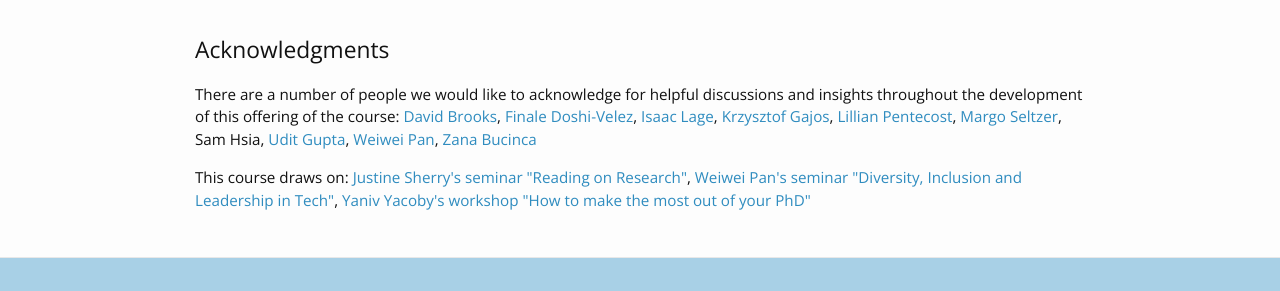
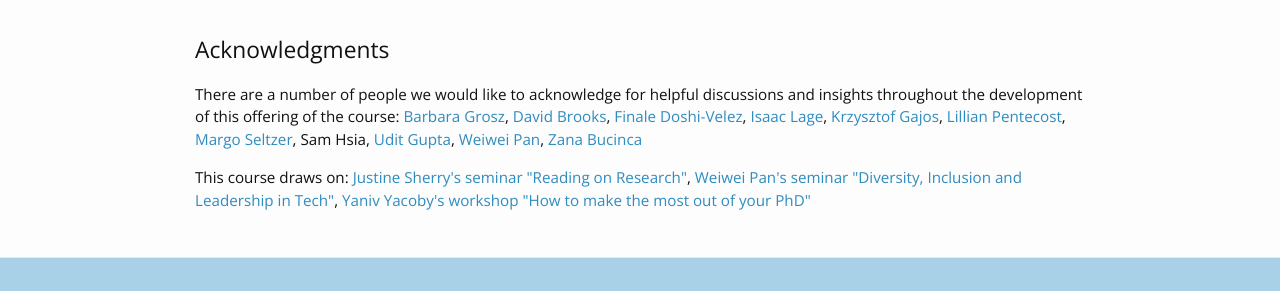
Before and after one commit to yanivyacoby/harvard-cs290, a Jekyll site: the page built from index.md, in a window 1280 px wide. Shown: the part 1894-2185 px from the top of the page. Built offline with Jekyll 4.4.1, drawn with Linux system fonts in a browser that asks for light colours; nearby versions of some CDN libraries.

Commit message:
Update people.yml

```diff
--- a/_data/people.yml
+++ b/_data/people.yml
@@ -19,6 +19,8 @@ teaching_assistants:
     pronouns: she/her
 
 feedback:
+  - name: Barbara Grosz
+    webpage: https://grosz.seas.harvard.edu/
   - name: David Brooks
     webpage: http://www.eecs.harvard.edu/~dbrooks/
   - name: Finale Doshi-Velez
```
